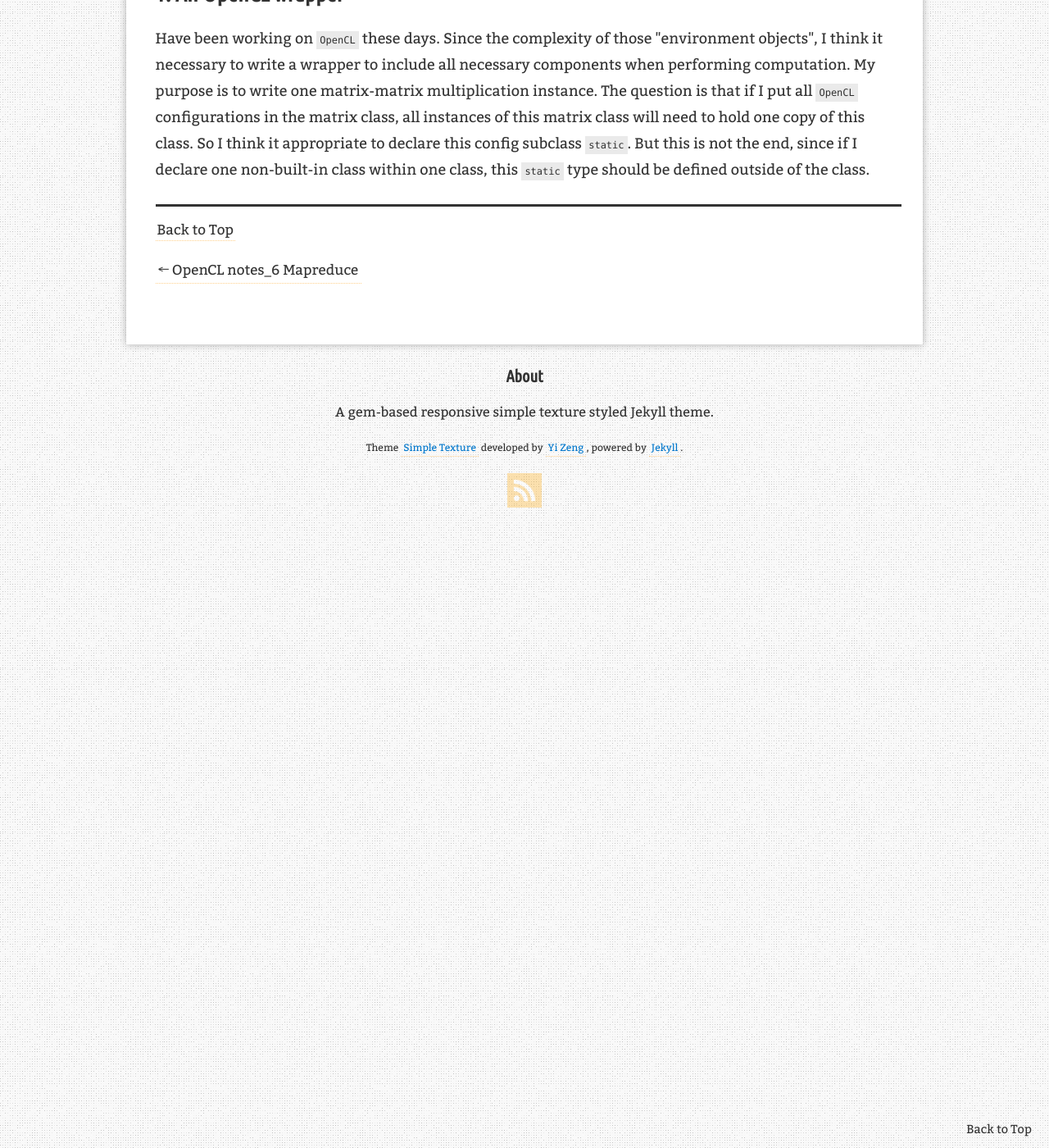
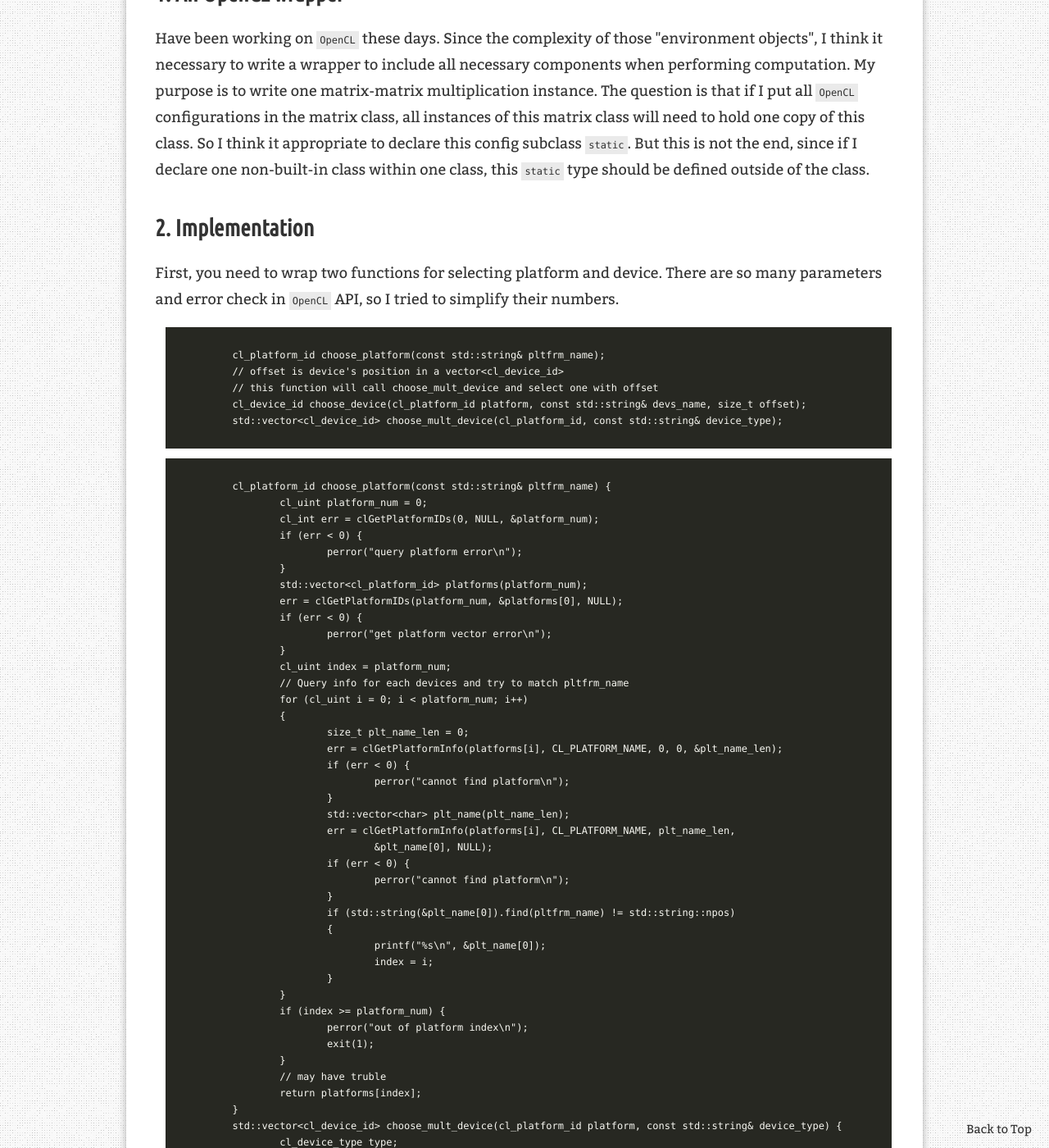
Before and after one commit to Aperjump/Aperjump.github.io, a Jekyll site: the page built from _posts/2018-01-31-OpenCL_8.md, in a window 1280 px wide and 1400 px high, scrolled down 384 px. Shown: the whole window at 82% size. Built offline with Jekyll 4.4.1, drawn with Linux system fonts in a browser that asks for light colours; nearby versions of some CDN libraries; comment, search, counter and statistics services are not loaded; some of the changed text lies outside the part shown.

Commit message:
add implementation

````diff
--- a/_posts/2018-01-31-OpenCL_8.md
+++ b/_posts/2018-01-31-OpenCL_8.md
@@ -12,3 +12,81 @@ redirect_from:
 Have been working on `OpenCL` these days. Since the complexity of those "environment objects", I think it necessary to write a wrapper to include all necessary components when performing computation.
 My purpose is to write one matrix-matrix multiplication instance. The question is that if I put all `OpenCL` configurations in the matrix class, all instances of this matrix class will need to hold one copy of this class. So I think it appropriate to declare this config subclass `static`.
 But this is not the end, since if I declare one non-built-in class within one class, this `static` type should be defined outside of the class.
+## 2. Implementation
+First, you need to wrap two functions for selecting platform and device. There are so many parameters and error check in `OpenCL` API, so I tried to simplify their numbers.
+```
+	cl_platform_id choose_platform(const std::string& pltfrm_name);
+	// offset is device's position in a vector<cl_device_id>
+	// this function will call choose_mult_device and select one with offset
+	cl_device_id choose_device(cl_platform_id platform, const std::string& devs_name, size_t offset);
+	std::vector<cl_device_id> choose_mult_device(cl_platform_id, const std::string& device_type);
+```
+```
+	cl_platform_id choose_platform(const std::string& pltfrm_name) {
+		cl_uint platform_num = 0;
+		cl_int err = clGetPlatformIDs(0, NULL, &platform_num);
+		if (err < 0) {
+			perror("query platform error\n");
+		}
+		std::vector<cl_platform_id> platforms(platform_num);
+		err = clGetPlatformIDs(platform_num, &platforms[0], NULL);
+		if (err < 0) {
+			perror("get platform vector error\n");
+		}
+		cl_uint index = platform_num;
+		// Query info for each devices and try to match pltfrm_name
+		for (cl_uint i = 0; i < platform_num; i++)
+		{
+			size_t plt_name_len = 0;
+			err = clGetPlatformInfo(platforms[i], CL_PLATFORM_NAME, 0, 0, &plt_name_len);
+			if (err < 0) {
+				perror("cannot find platform\n");
+			}
+			std::vector<char> plt_name(plt_name_len);
+			err = clGetPlatformInfo(platforms[i], CL_PLATFORM_NAME, plt_name_len,
+				&plt_name[0], NULL);
+			if (err < 0) {
+				perror("cannot find platform\n");
+			}
+			if (std::string(&plt_name[0]).find(pltfrm_name) != std::string::npos)
+			{
+				printf("%s\n", &plt_name[0]);
+				index = i;
+			}
+		}
+		if (index >= platform_num) {
+			perror("out of platform index\n");
+			exit(1);
+		}
+		// may have truble
+		return platforms[index];
+	}
+	std::vector<cl_device_id> choose_mult_device(cl_platform_id platform, const std::string& device_type) {
+		cl_device_type type;
+		if (device_type == "gpu" || device_type == "GPU") {
+			type = CL_DEVICE_TYPE_GPU;
+		}
+		else if (device_type == "cpu" || device_type == "CPU") {
+			type = CL_DEVICE_TYPE_CPU;
+		}
+		else {
+			type = CL_DEVICE_TYPE_DEFAULT;
+		}
+		cl_uint device_num = 0;
+		cl_int err = clGetDeviceIDs(platform, type, 0, 0, &device_num);
+		if (err < 0) {
+			perror("cannot find device");
+		}
+		std::vector<cl_device_id> devices(device_num);
+		err = clGetDeviceIDs(platform, type, device_num, &devices[0], NULL);
+		if (err < 0) {
+			perror("cannot find device");
+		}
+		return devices;
+	}
+	cl_device_id choose_device(cl_platform_id platform, const std::string& devs_name, size_t offset) {
+		std::vector<cl_device_id> devices = choose_mult_device(platform, devs_name);
+		assert(offset < devices.size());
+		return devices[offset];
+	}
+```
````
